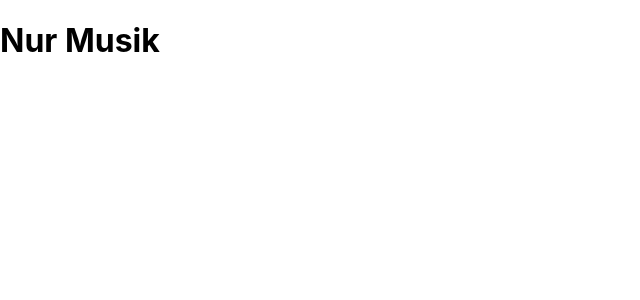
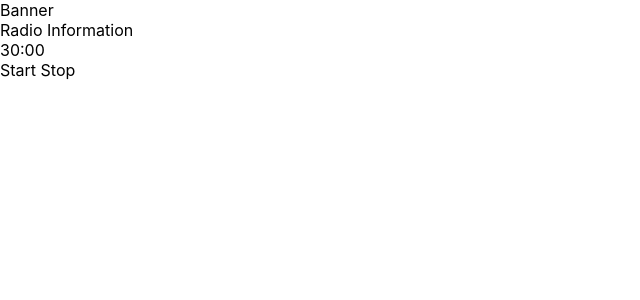
Before and after one commit to NurMusik/NurMusik, a React (Vite) app: page / in a window 1280 px wide. Shown: the top 300 px of the page, without its empty margins (0-640 px from the left). Built offline with nearby package versions, Linux system fonts and the light colour scheme.

Commit message:
Initial component

```diff
--- a/src/App.jsx
+++ b/src/App.jsx
@@ -1,9 +1,11 @@
+import React, { Component } from 'react';
 import './App.css';
+import Player from './jsx/Player'
 
 const App = () => {
   return (
     <div>
-      <h1>Nur Musik</h1>
+      <Player />
     </div>
   );
 };
--- /dev/null
+++ b/src/jsx/Player.jsx
@@ -0,0 +1,13 @@
+const Player = () => {
+
+
+
+    return(<div className="PlayerPage">
+            <div className="Banner"> Banner</div>
+            <div className="RadioInfo"> Radio Information </div>
+            <div className="TimerInfo"> 30:00</div>
+            <div className="PlaybackFunctionality">Start Stop</div>
+        </div>)
+}
+
+export default Player;
```
